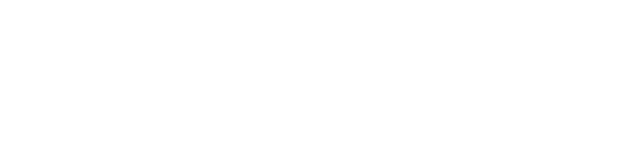
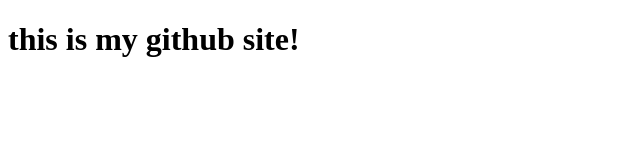
Before and after one commit to CCSProgrammingForDesigners/studio-4-github-and-js-demo-silv2r, a plain HTML site: page index.html in a window 1280 px wide. Shown: the whole page, without its empty margins (0-640 px from the left). Drawn offline with Linux system fonts and the light colour scheme.

Commit message:
my second commit

```diff
--- a/index.html
+++ b/index.html
@@ -10,6 +10,7 @@
 
 <body>
 
+    <h1> this is my github site!</h1>
 </body>
 
 </html>
```
